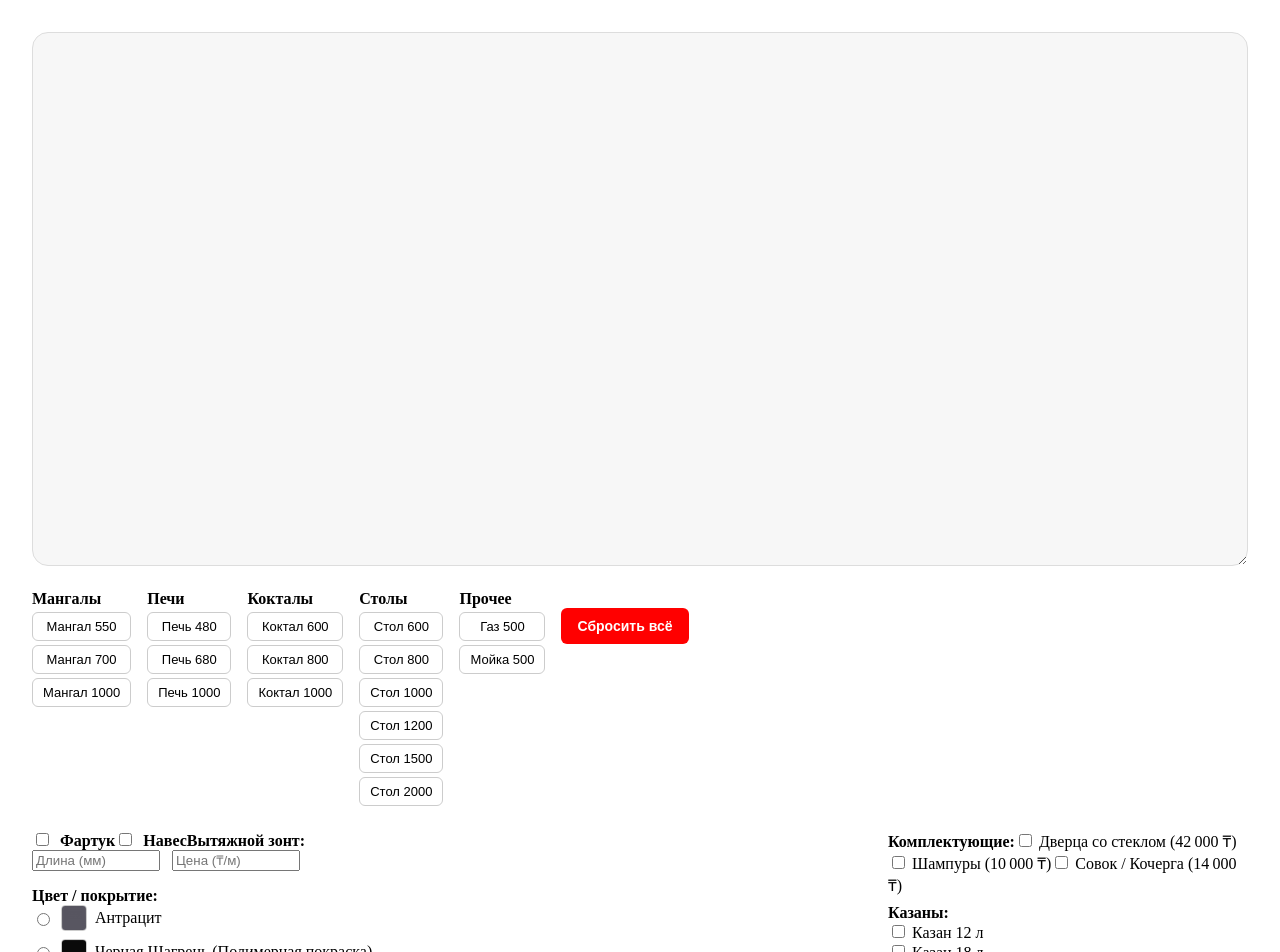
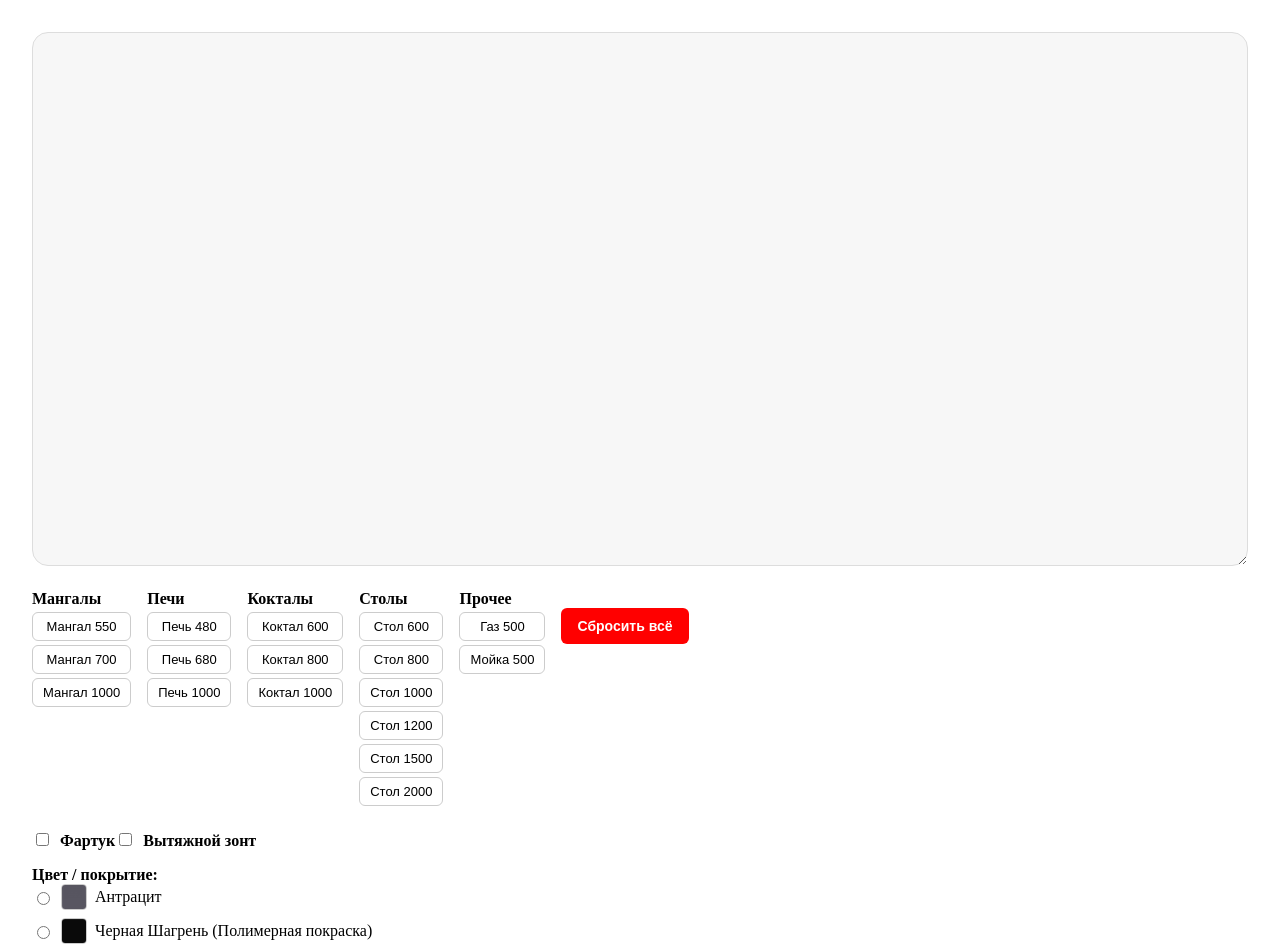
Before and after one commit to Kelkjgmwl/bbq-constructor, a React (Create React App) app: page / in a window 1280 px wide. Shown: the top 952 px of the page. Built offline with nearby package versions, Linux system fonts and the light colour scheme.

Commit message:
Update App.js

```diff
--- a/src/App.js
+++ b/src/App.js
@@ -34,12 +34,7 @@ export default function BBQConstructor() {
   const [selected, setSelected] = useState([]);
   const [scale, setScale] = useState(1);
   const [hasApron, setHasApron] = useState(false);
-  const [apronLength, setApronLength] = useState("");
-  const [apronPrice, setApronPrice] = useState("");
   const [hasRoof, setHasRoof] = useState(false);
-  const [roofPrice, setRoofPrice] = useState("");
-  const [hoodLength, setHoodLength] = useState("");
-  const [hoodPrice, setHoodPrice] = useState("");
   const [color, setColor] = useState("");
   const [glassDoor, setGlassDoor] = useState(false);
   const [skewers, setSkewers] = useState(false);
@@ -103,18 +98,9 @@ export default function BBQConstructor() {
   };
 
   const basePrice = (totalLength / 1000) * 235000;
-  const apron =
-    hasApron && apronLength && apronPrice && !isNaN(parseInt(apronLength)) && !isNaN(parseInt(apronPrice))
-      ? (parseInt(apronLength) / 1000) * parseInt(apronPrice)
-      : 0;
-  const roof =
-    hasRoof && roofPrice && !isNaN(parseInt(roofPrice))
-      ? parseInt(roofPrice)
-      : 0;
-  const hood =
-    hoodLength && hoodPrice && !isNaN(parseInt(hoodLength)) && !isNaN(parseInt(hoodPrice))
-      ? (parseInt(hoodLength) / 1000) * parseInt(hoodPrice)
-      : 0;
+  const apron = hasApron ? (totalLength / 1000) * 35000 : 0; // Фартук: 35,000 ₸ за метр
+  const hood = hasRoof ? (totalLength / 1000) * 65000 : 0; // Вытяжной зонт: 65,000 ₸ за метр
+
   const accessories = [
     glassDoor && { name: "Дверца со стеклом", price: 42000 },
     skewers && { name: "Шампуры", price: 10000 },
@@ -134,7 +120,7 @@ export default function BBQConstructor() {
   ].filter(Boolean);
 
   const accessoriesTotal = accessories.reduce((sum, acc) => sum + acc.price, 0);
-  const totalPrice = Math.round(basePrice + apron + roof + hood + accessoriesTotal);
+  const totalPrice = Math.round(basePrice + apron + hood + accessoriesTotal);
 
   return (
     <div
@@ -274,24 +260,6 @@ export default function BBQConstructor() {
               />
               <span style={{ marginLeft: 8, fontWeight: "bold" }}>Фартук</span>
             </label>
-            {hasApron && (
-              <div style={{ display: "flex", gap: "12px" }}>
-                <input
-                  type="number"
-                  placeholder="Длина (мм)"
-                  value={apronLength}
-                  onChange={(e) => setApronLength(e.target.value)}
-                  style={{ width: 120 }}
-                />
-                <input
-                  type="number"
-                  placeholder="Цена (₸/м)"
-                  value={apronPrice}
-                  onChange={(e) => setApronPrice(e.target.value)}
-                  style={{ width: 120 }}
-                />
-              </div>
-            )}
 
             <label>
               <input
@@ -299,35 +267,8 @@ export default function BBQConstructor() {
                 checked={hasRoof}
                 onChange={(e) => setHasRoof(e.target.checked)}
               />
-              <span style={{ marginLeft: 8, fontWeight: "bold" }}>Навес</span>
+              <span style={{ marginLeft: 8, fontWeight: "bold" }}>Вытяжной зонт</span>
             </label>
-            {hasRoof && (
-              <input
-                type="number"
-                placeholder="Цена (₸)"
-                value={roofPrice}
-                onChange={(e) => setRoofPrice(e.target.value)}
-                style={{ width: 120 }}
-              />
-            )}
-
-            <label style={{ fontWeight: "bold", marginTop: 8 }}>Вытяжной зонт:</label>
-            <div style={{ display: "flex", gap: "12px" }}>
-              <input
-                type="number"
-                placeholder="Длина (мм)"
-                value={hoodLength}
-                onChange={(e) => setHoodLength(e.target.value)}
-                style={{ width: 120 }}
-              />
-              <input
-                type="number"
-                placeholder="Цена (₸/м)"
-                value={hoodPrice}
-                onChange={(e) => setHoodPrice(e.target.value)}
-                style={{ width: 120 }}
-              />
-            </div>
 
             {/* Цвет / покрытие */}
             <div style={{ marginTop: 16 }}>
@@ -373,10 +314,11 @@ export default function BBQConstructor() {
                 </label>
               </div>
             </div>
-          </div>
-          {/* Правая колонка — комплектующие */}
-          <div style={{ flex: 1, minWidth: 300, maxWidth: 360 }}>
+
+            {/* КОМПЛЕКТУЮЩИЕ — в левой колонке */}
+            <div style={{ marginTop: 24 }}>
               <strong>Комплектующие:</strong>
+              <div style={{ display: "flex", flexDirection: "column", gap: 8 }}>
                 <label>
                   <input
                     type="checkbox"
@@ -409,6 +351,8 @@ export default function BBQConstructor() {
                       /> Казан {size} л
                     </label>
                   ))}
+                </div>
+              </div>
             </div>
           </div>
         </div>
@@ -458,8 +402,7 @@ export default function BBQConstructor() {
             <ul style={{ margin: 0, paddingLeft: 20 }}>
               <li>Модули: {Math.round(basePrice).toLocaleString()} ₸</li>
               {hasApron && apron > 0 && <li>Фартук: {Math.round(apron).toLocaleString()} ₸</li>}
-              {hasRoof && roof > 0 && <li>Навес: {roof.toLocaleString()} ₸</li>}
-              {hood > 0 && <li>Вытяжной зонт: {Math.round(hood).toLocaleString()} ₸</li>}
+              {hasRoof && hood > 0 && <li>Вытяжной зонт: {Math.round(hood).toLocaleString()} ₸</li>}
               {accessories.map((a, i) => (
                 <li key={i}>{a.name}: {a.price.toLocaleString()} ₸</li>
               ))}
```
Lines whose indentation alone changed are shown as unchanged.
